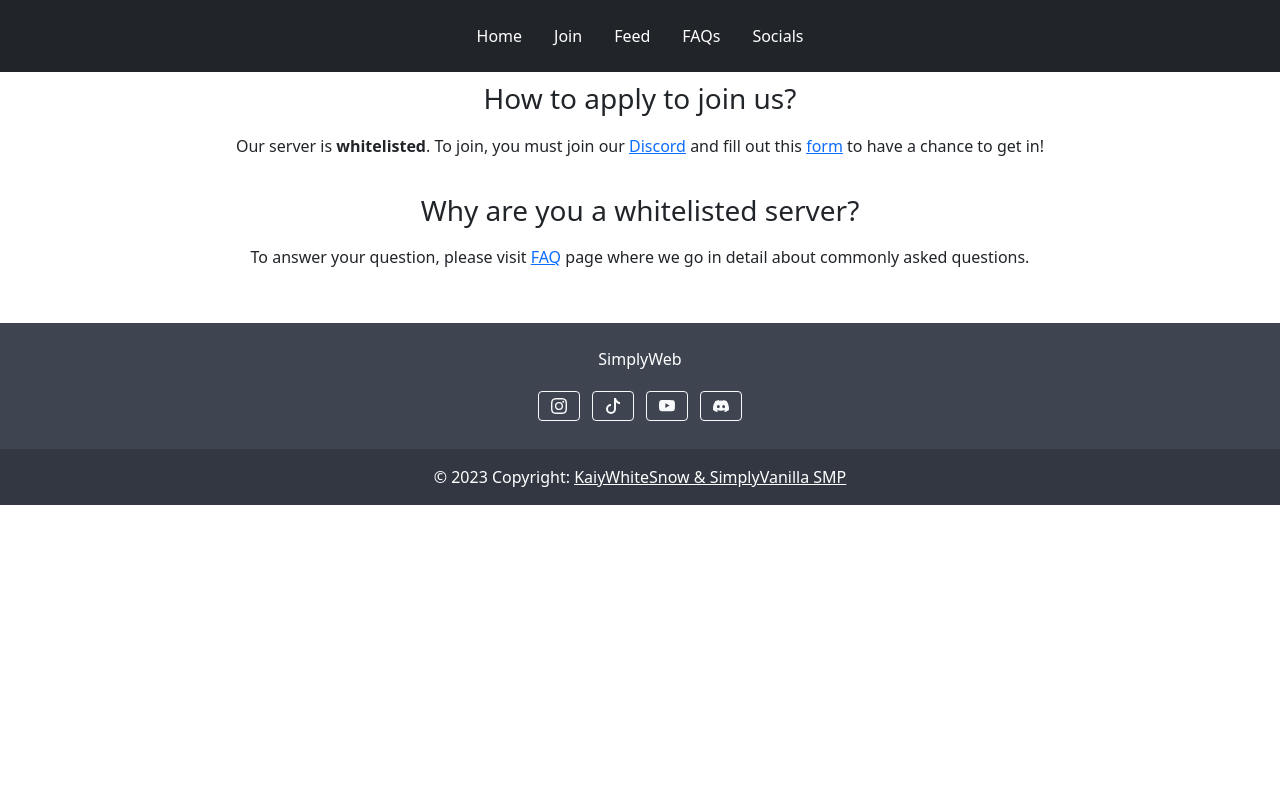
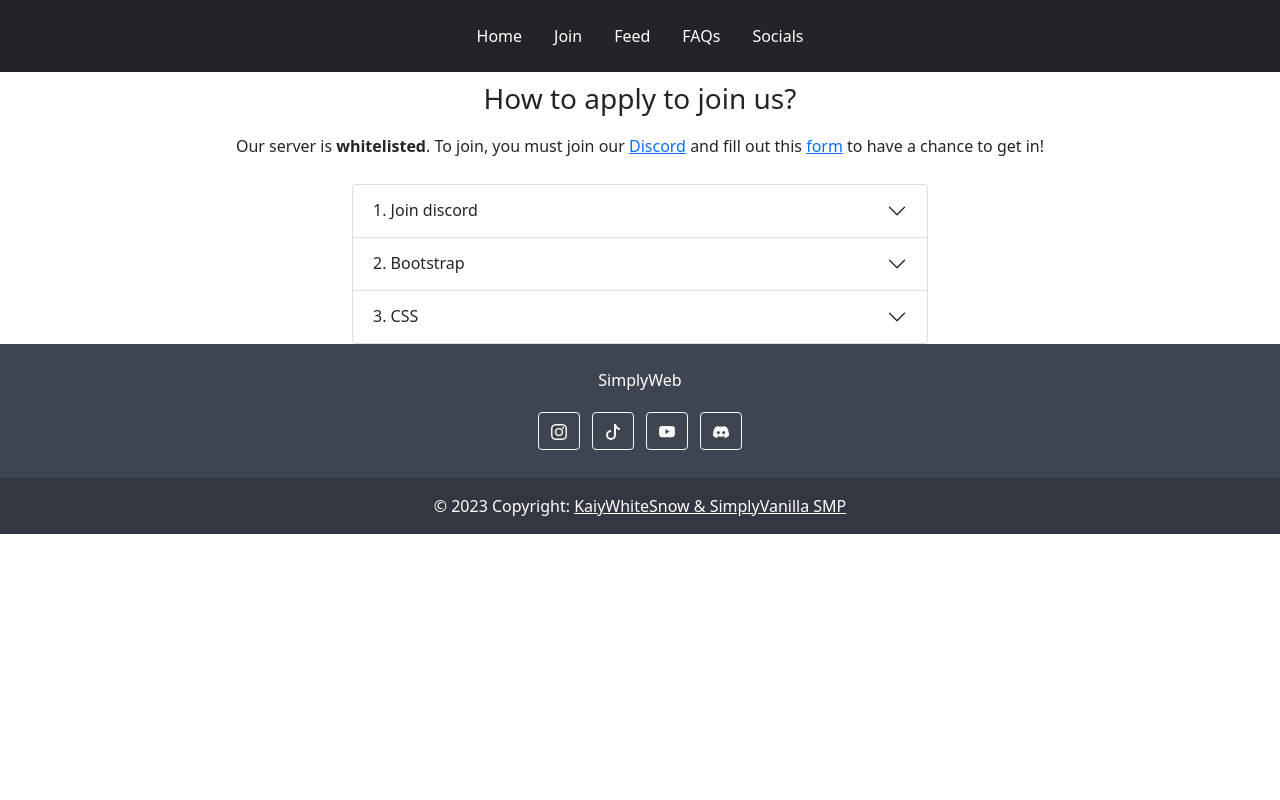
Before and after one commit to KaiyWhiteSnow/SimpleWeb, a Flask app: page /join in a window 1280 px wide. Run offline with Flask 3, Linux system fonts and the light colour scheme; some libraries are stand-ins or nearby versions.

Commit message:
added accordion

```diff
--- a/src/info.py
+++ b/src/info.py
@@ -14,8 +14,3 @@ def home():
 @info.route("/join", methods=["POST", "GET"])
 def join():
     return render_template("join.html")
-
-
-@info.route("/about", methods=["POST", "GET"])
-def about():
-    return render_template("about.html")
--- /dev/null
+++ b/src/static/css/style.css
@@ -0,0 +1,4 @@
+.container {
+    max-width: 600px;
+    margin: auto;
+}
--- a/src/templates/join.html
+++ b/src/templates/join.html
@@ -1,3 +1,4 @@
+<!DOCTYPE html>
 <html>
 <head>
     <title>SimplyWeb | Join</title>
@@ -6,6 +7,16 @@
     <link rel="stylesheet" href="{{ url_for('static', filename='css/style.css') }}">
     <script src="{{ url_for('static', filename='js/jquery.min.js') }}"></script>
     <script src="{{ url_for('static', filename='js/bootstrap.min.js') }}"></script>
+    <script src="{{ url_for('static', filename='js/bootstrap.bundle.min.js') }}"></script>
+    <script src="{{ url_for('static', filename='js/mdb.min.js') }}"></script>
+
+    <style>
+        body {
+            margin: 0;
+            padding: 0;
+            overflow-x: hidden;
+        }
+    </style>
 </head>
 <body>
     <header class="d-flex justify-content-center py-3 bg-dark">
@@ -25,26 +36,53 @@
     </div>
     <div class="d-flex justify-content-center" style="margin-bottom: 10px;">
         <p class="text-center">
-            Our server is <c style="font-weight: bold;">whitelisted</c>. To join, you must join our <a href="#">Discord</a> and fill out this <a href="#">form</a> to have a chance to get in!
+            Our server is <c style="font-weight: bold;">whitelisted</c>. To join, you must join our <a href="https://discord.gg/7z3gGZbMm3">Discord</a> and fill out this <a href="https://forms.gle/Fe7mECgdyB7SBKHX9">form</a> to have a chance to get in!
         </p>
     </div>
-
-    <div class="parOffset d-flex justify-content-center" style="padding: 10px;">
-        <h3>
-            Why are you a whitelisted server?
-        </h3>
-    </div>
-    <div class="d-flex justify-content-center" style="margin-bottom: 10px;">
-        <p class="text-center">
-            To answer your question, please visit <a href="/faq">FAQ</a> page where we go in detail about commonly asked questions.
-        </p>
+    <div class="container">
+        <div class="accordion" id="myAccordion">
+            <div class="accordion-item">
+                <h2 class="accordion-header" id="headingOne">
+                    <button type="button" class="accordion-button collapsed" data-bs-toggle="collapse" data-bs-target="#collapseOne">1. Join discord</button>
+                </h2>
+                <div id="collapseOne" class="accordion-collapse collapse" data-bs-parent="#myAccordion">
+                    <div class="card-body">
+                        <p>
+                            In order to join our server, you must join our <a href="https://discord.gg/7z3gGZbMm3" target="_blank">Discord server.</a>
+                        </p>
+                        <p>
+                            There, you may look around, and when you're ready to apply, go into channel rules-info-applications and click on the google form as you can see in picture below.
+                        </p>
+                    </div>
+                </div>
+            </div>
+            <div class="accordion-item">
+                <h2 class="accordion-header" id="headingTwo">
+                    <button type="button" class="accordion-button collapsed" data-bs-toggle="collapse" data-bs-target="#collapseTwo">2. Bootstrap</button>
+                </h2>
+                <div id="collapseTwo" class="accordion-collapse collapse" data-bs-parent="#myAccordion">
+                    <div class="card-body">
+                        <p>
+                            Bootstrap is a sleek, intuitive, and powerful front-end framework for faster and easier web development. It is a collection of CSS and HTML conventions. <a href="https://www.tutorialrepublic.com/twitter-bootstrap-tutorial/" target="_blank">Learn more.</a>
+                        </p>
+                    </div>
+                </div>
+            </div>
+            <div class="accordion-item">
+                <h2 class="accordion-header" id="headingThree">
+                    <button type="button" class="accordion-button collapsed" data-bs-toggle="collapse" data-bs-target="#collapseThree">3. CSS</button>
+                </h2>
+                <div id="collapseThree" class="accordion-collapse collapse" data-bs-parent="#myAccordion">
+                    <div class="card-body">
+                        <p>
+                            CSS stands for Cascading Style Sheet. It allows you to specify various style properties for a given HTML element such as colors, backgrounds, fonts, etc. <a href="https://www.tutorialrepublic.com/css-tutorial/" target="_blank">Learn more.</a>
+                        </p>
+                    </div>
+                </div>
+            </div>
+        </div>
     </div>
 
-    <div class="parOffset d-flex justify-content-center" style="padding: 10px;">
-        <h3>
-
-        </h3>
-    </div>
 
     <footer class="text-center text-lg-start text-white" style="background-color: #3e4551">
         <div class="container text-center p-4 pb-0">
```
